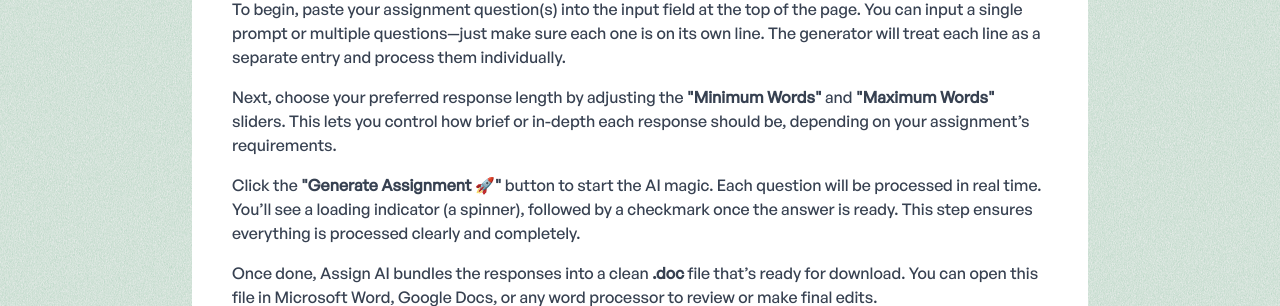
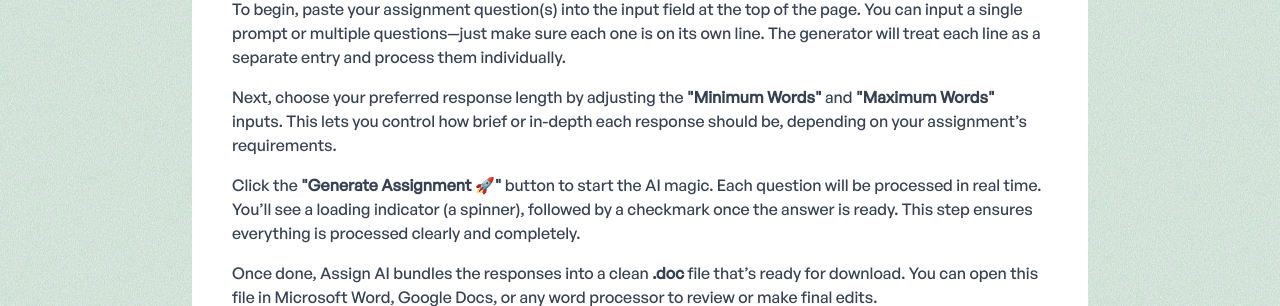
Before and after one commit to ShayanAliProgrammer/assignment-ai, a PHP site: page /generate in a window 1280 px wide. Shown: the part 610-916 px from the top of the page. Run offline with PHP 8.4, Linux system fonts and the light colour scheme; data that the repository does not hold is empty; some web fonts are replaced.

Commit message:
Update index.php

```diff
--- a/index.php
+++ b/index.php
@@ -314,7 +314,7 @@ if ($path == '/' || $path == '/generate') {
                     </p>
 
                     <p>
-                        Next, choose your preferred response length by adjusting the <span class="font-semibold">"Minimum Words"</span> and <span class="font-semibold">"Maximum Words"</span> sliders. This lets you control how brief or in-depth each response should be, depending on your assignment’s requirements.
+                        Next, choose your preferred response length by adjusting the <span class="font-semibold">"Minimum Words"</span> and <span class="font-semibold">"Maximum Words"</span> inputs. This lets you control how brief or in-depth each response should be, depending on your assignment’s requirements.
                     </p>
 
                     <p>
```
